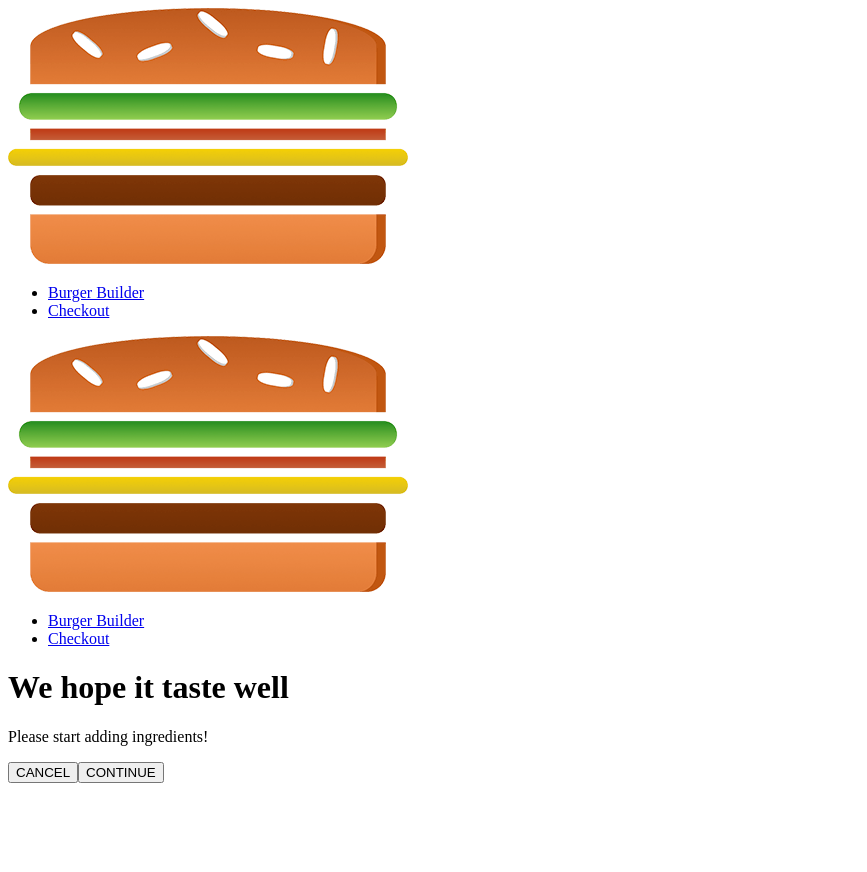
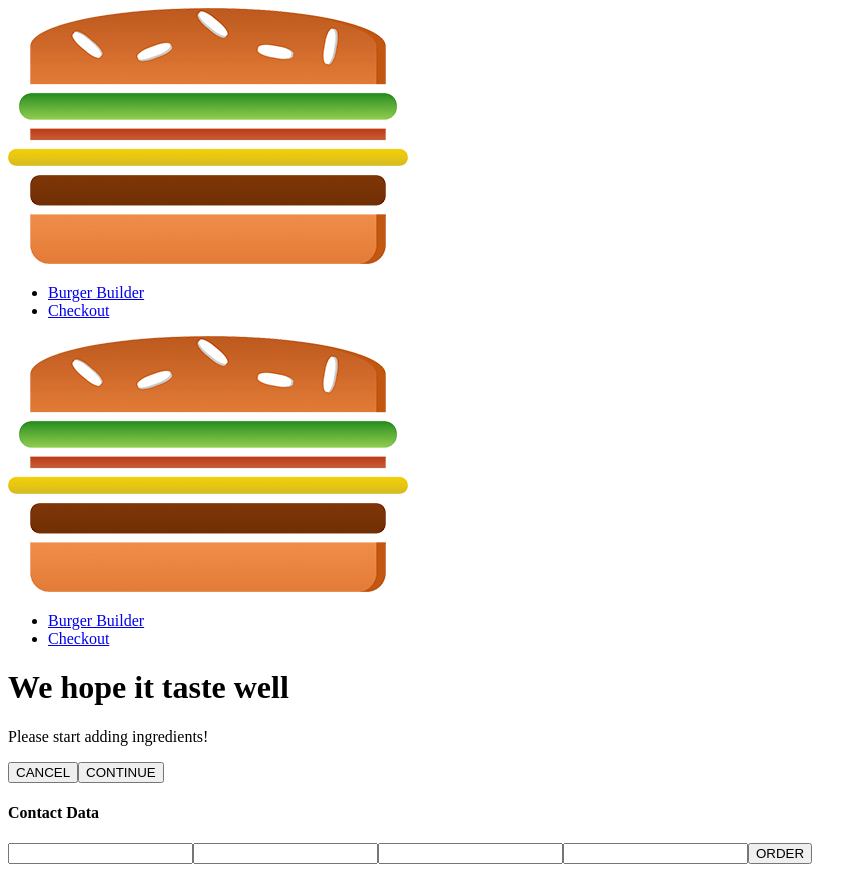
Before and after one commit to celada182/burger-builder, a React app: page /checkout in a window 1280 px wide. Both pictures are taken after a click on the button "CONTINUE". Shown: the whole page, without its empty margins (0-867 px from the left). Before the commit the page ends 800 px from the top, so only its background shows below. Built offline with nearby package versions, Linux system fonts and the light colour scheme.

Commit message:
Contact form

```diff
--- a/src/components/Burger/Burger.css
+++ b/src/components/Burger/Burger.css
@@ -2,10 +2,16 @@
     width: 100%;
     margin: auto;
     height: 250px;
-    overflow: scroll;
+    overflow-y: scroll;
     text-align: center;
     font-weight: bold;
     font-size: 1.2rem;
+    -ms-overflow-style: none; /* IE 10+ */
+    scrollbar-width: none; /* Firefox */
+}
+
+::-webkit-scrollbar {
+    display: none; /* Chrome Safari */
 }
 
 @media (min-width: 500px) and (min-height: 400px) {
--- a/src/components/Order/CheckoutSummary/CheckoutSummary.css
+++ b/src/components/Order/CheckoutSummary/CheckoutSummary.css
@@ -3,9 +3,3 @@
   width: 80%;
   margin: auto;
 }
-
-@media (min-width: 700px) {
-  .CheckoutSummary {
-    width: 500px;
-  }
-}
--- a/src/containers/Checkout/Checkout.js
+++ b/src/containers/Checkout/Checkout.js
@@ -1,6 +1,8 @@
 import React, {Component} from 'react';
 import CheckoutSummary
   from "../../components/Order/CheckoutSummary/CheckoutSummary";
+import {Route} from "react-router-dom";
+import ContactData from '../Checkout/ContactData/ContactData';
 
 class Checkout extends Component {
 
@@ -19,6 +21,8 @@ class Checkout extends Component {
           <CheckoutSummary ingredients={this.state.ingredients}
                            onCancel={this.checkoutCancel}
                            onContinue={this.checkoutContinue}/>
+          <Route path={this.props.match.path + '/contact'}
+                 component={ContactData}/>
         </div>
     );
   }
--- /dev/null
+++ b/src/containers/Checkout/ContactData/ContactData.css
@@ -0,0 +1,18 @@
+.ContactData {
+  margin: auto;
+  width: 80%;
+  text-align: center;
+  box-shadow: 0 2px 3px #ccc ;
+  border: 1px solid #eee;
+  box-sizing: border-box;
+}
+
+.Input{
+  display: block;
+}
+
+@media (min-width: 600px) {
+  .ContactData {
+    width: 500px;
+  }
+}
--- /dev/null
+++ b/src/containers/Checkout/ContactData/ContactData.js
@@ -0,0 +1,31 @@
+import React from 'react';
+import Button from "../../../components/UI/Button/Button";
+import classes from './ContactData.css';
+
+class ContactData extends React.Component {
+  state = {
+    name: '',
+    email: '',
+    address: {
+      street: '',
+      postalCode: ''
+    }
+  };
+
+  render() {
+    return (
+        <div className={classes.ContactData}>
+          <h4>Contact Data</h4>
+          <form>
+            <input className={classes.Input} type="text" name="name"/>
+            <input className={classes.Input} type="email" name="email"/>
+            <input className={classes.Input} type="text" name="street"/>
+            <input className={classes.Input} type="text" name="postalCode"/>
+            <Button btnType="Success">ORDER</Button>
+          </form>
+        </div>
+    );
+  }
+}
+
+export default ContactData;
```
